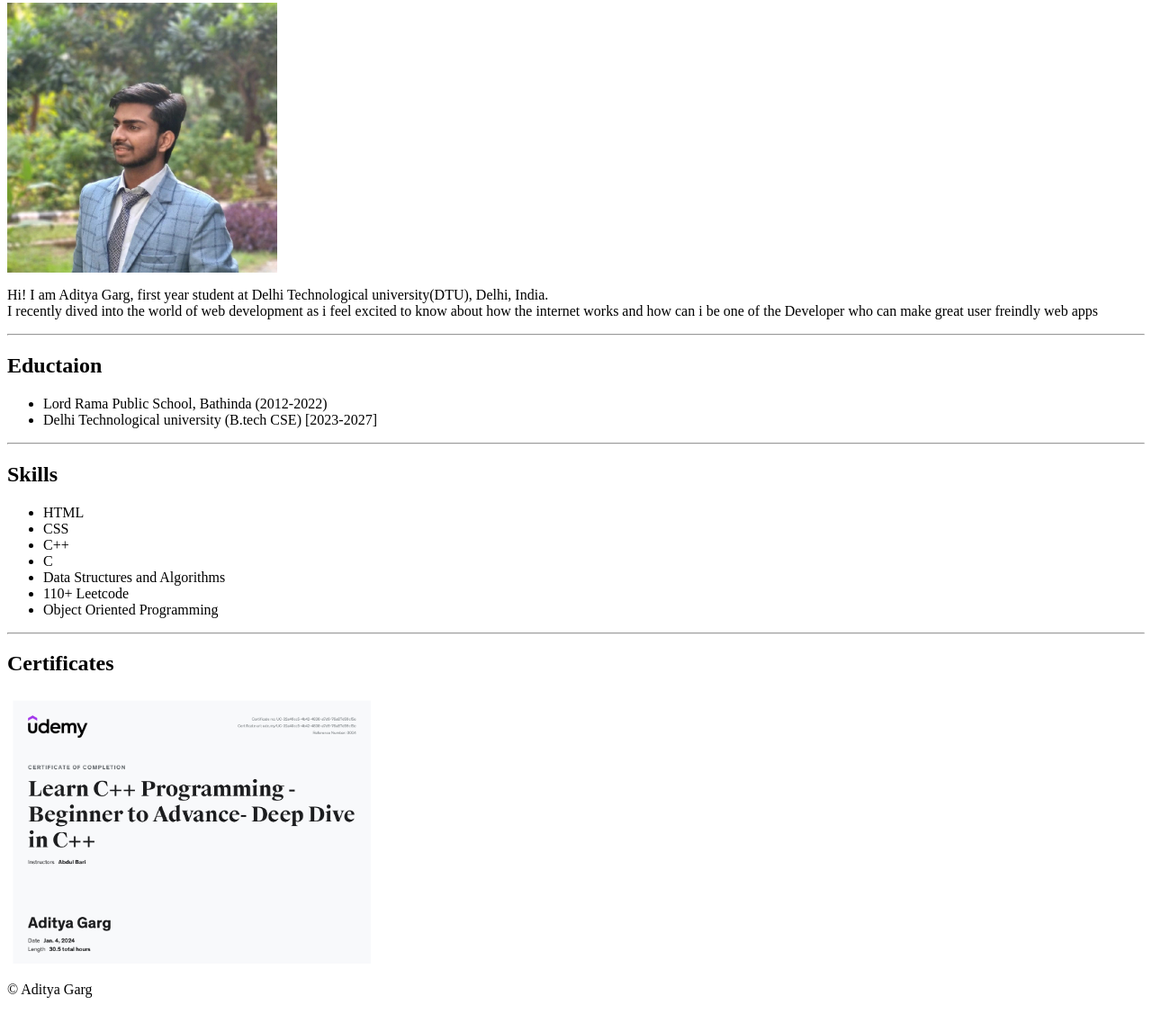
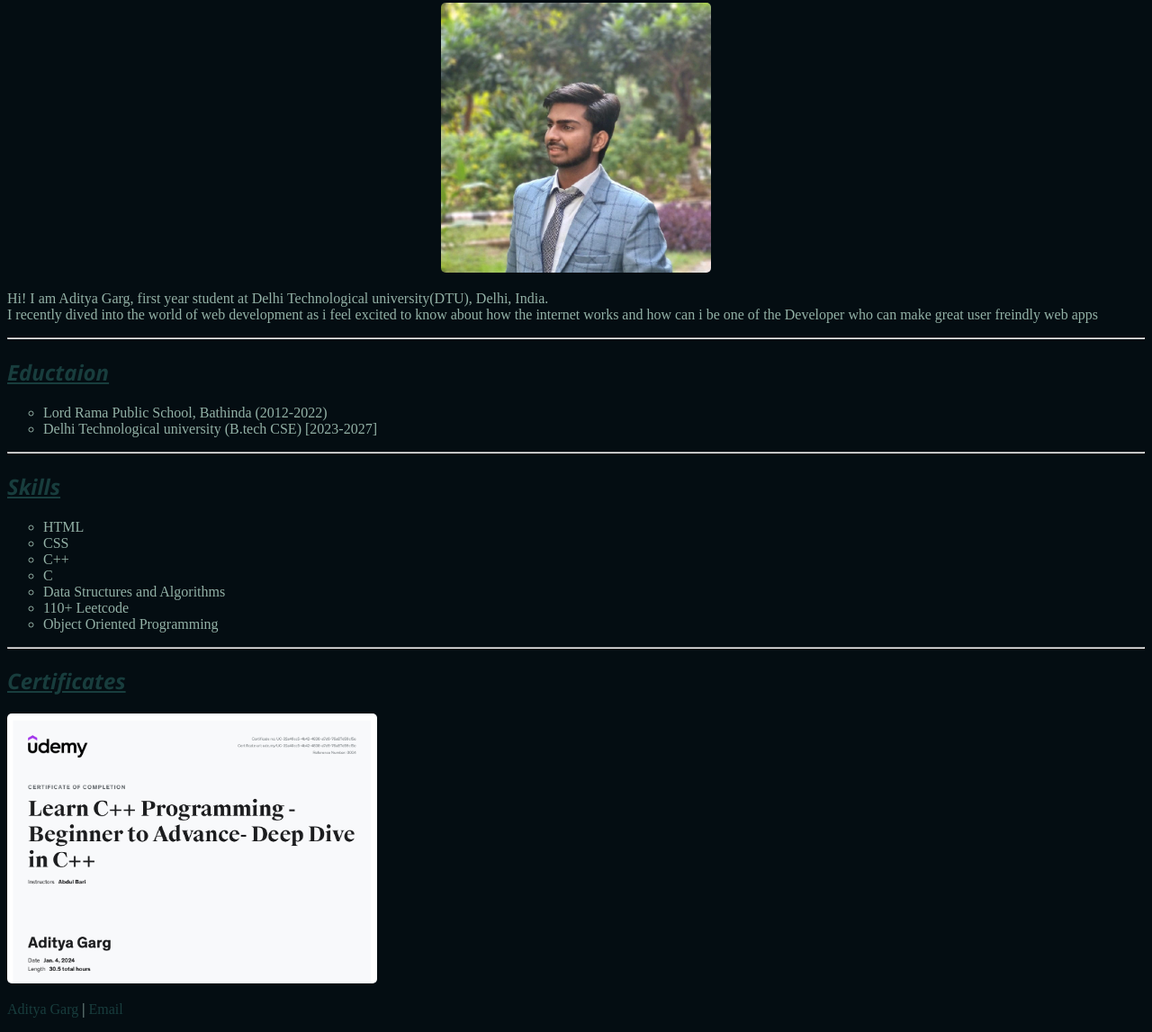
Before and after one commit to Aditya-Garg-01/resume, a plain HTML site: page index.html in a window 1280 px wide. Shown: the part 77-1224 px from the top of the page at 90% size. Before the commit the page ends 1202 px from the top, so only its background shows below. Drawn offline with Linux system fonts and the light colour scheme.

Commit message:
Add files via upload

```diff
--- a/index.html
+++ b/index.html
@@ -1,27 +1,30 @@
 <!DOCTYPE html>
 <html lang="en">
   <head>
-    <meta charset="UTF-8">
-    <meta name="viewport" content="width=device-width, initial-scale=1.0">
+    <meta charset="UTF-8" />
+    <meta name="viewport" content="width=device-width, initial-scale=1.0" />
     <title>My Resume</title>
+    <link rel="stylesheet" href="./style.css">
   </head>
   <body>
     <h1 align="center"><u>My Resume</u></h1>
-    <img src="./profile.jpeg" height="300" align="center" alt="profile pic">
+    <center><img src="./profile.jpeg" height="300" alt="profile pic" />
+    </center>
     <p>
-        Hi! I am Aditya Garg, first year student at Delhi Technological university(DTU), Delhi, India.
-        <br>
-        I recently dived into the world of web development as i feel excited to know about how the internet works and how can i be one of the Developer who can make  great user freindly web apps
+      Hi! I am Aditya Garg, first year student at Delhi Technological
+      university(DTU), Delhi, India.
+      <br />
+      I recently dived into the world of web development as i feel excited to
+      know about how the internet works and how can i be one of the Developer
+      who can make great user freindly web apps
     </p>
-    <hr>
-    <h2>
-        Eductaion
-    </h2>
+    <hr />
+    <h2>Eductaion</h2>
     <ul>
       <li>Lord Rama Public School, Bathinda (2012-2022)</li>
-        <li>Delhi Technological university (B.tech CSE) [2023-2027] </li>
+      <li>Delhi Technological university (B.tech CSE) [2023-2027]</li>
     </ul>
-    <hr>
+    <hr />
     <h2>Skills</h2>
     <ul>
       <li>HTML</li>
@@ -32,15 +35,21 @@
       <li>110+ Leetcode</li>
       <li>Object Oriented Programming</li>
     </ul>
-    <hr>
+    <hr />
     <h2>Certificates</h2>
-    <img src="./certificate oops.png" height="300" alt="certificate for oops in c++">
+    <img
+      src="./certificate oops.png"
+      height="300"
+      alt="certificate for oops in c++"
+    />
   </body>
   <footer>
-    <p >
-       <div align="left" width=50%> © Aditya Garg</div>
+    <div align="middle">
+      <p>
 
+      <a href="./aboutme.html" >Aditya Garg</a> |
+      <a href="./contactme.html" align="right">Email</a>
       </p>
-
+    </div>
   </footer>
 </html>
--- /dev/null
+++ b/style.css
@@ -0,0 +1,44 @@
+*{
+    background-color: #040D12;
+    /* color : #93B1A6 ; */
+}
+p{
+    color : #93B1A6;
+}
+h2{
+    font-family: 'Segoe UI', Tahoma, Geneva, Verdana,   sans-serif;
+    color: #183D3D;
+    text-underline-position: below;
+    font-style: italic;
+    text-decoration: underline;
+}
+li{
+    list-style: circle;
+    color:#93B1A6;
+}
+img:hover{
+    transform: scale(1.1);
+    transition-duration: 1ms ease-in-out;
+    /* transi */
+    /* tra */
+}
+img{
+    border-radius: 5px;
+}
+h1{
+    font-weight: bolder;
+    color: #183D3D;
+}
+a{
+  color : #183D3D;
+  text-decoration: none;
+}
+a:hover{
+    color : #93B1A6;
+}
+a:visited{
+    text-decoration: underline;
+}
+div{
+    text-align: justify;
+}
```
Lines whose indentation alone changed are shown as unchanged.
